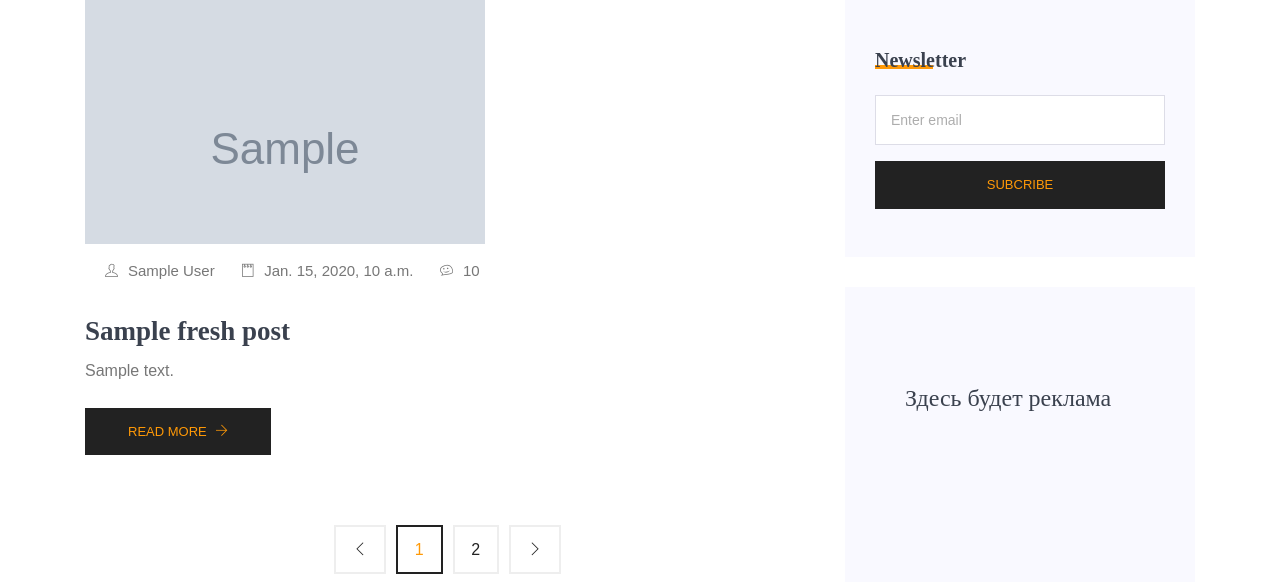
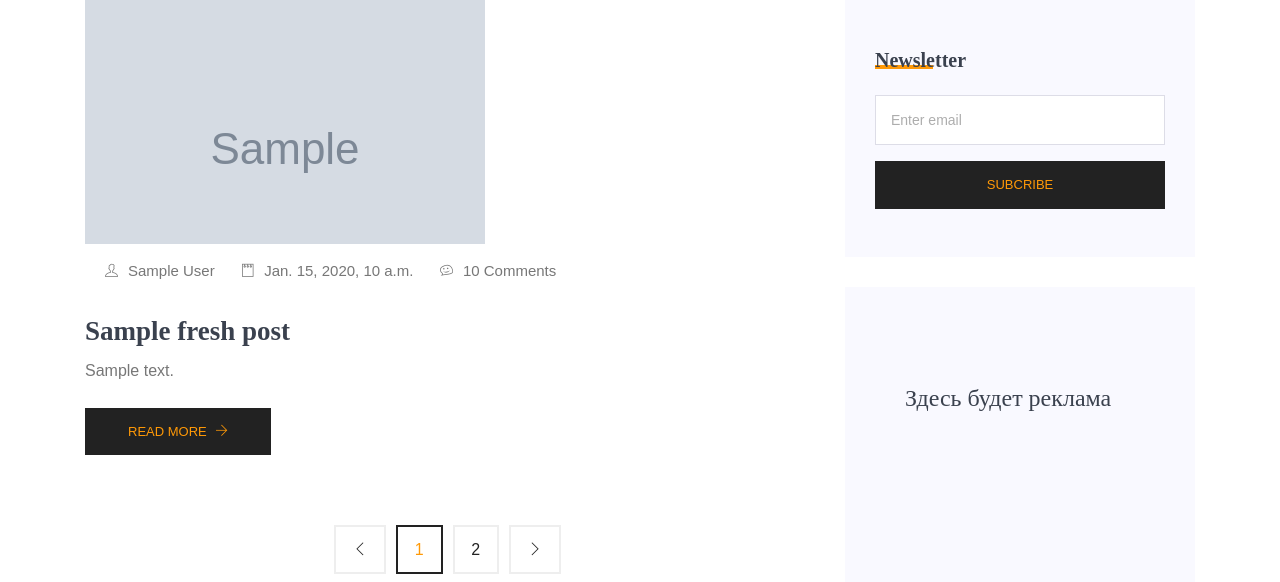
Before and after one commit to NeverDieOne/devman_blog_frontend, a Django app: template templates/index.html in a window 1280 px wide. Shown: the part 1616-2198 px from the top of the page. Run offline with Django 3.2, Linux system fonts and the light colour scheme; the template is opened without the code that fills it: most values are stand-ins (such as "Sample title", 1, 10 or a date in 2020); grey boxes marked "Sample" are stand-in pictures; parts of the project's set-up code (start-up, migrations or seed data) failed here and were passed over; some libraries are stand-ins or nearby versions.

Commit message:
Render posts on index page

```diff
--- a/templates/index.html
+++ b/templates/index.html
@@ -100,15 +100,15 @@
                     <img class="img-fluid" src="{% static 'img/banner/hero-banner.png' %}" alt="">
                   {% endif %}
 
-                  <ul class="thumb-info">
+                  <ul class="thumb-info" style="max-width: 550px;">
                     <li><a href="#"><i class="ti-user"></i>{{ fresh_post.author }}</a></li>
                     <li><a href="#"><i class="ti-notepad"></i>{{ fresh_post.published_at }}</a></li>
-                    <li><a href="#"><i class="ti-themify-favicon"></i>{{ fresh_post.comments_amount }}</a></li>
+                    <li><a href="#"><i class="ti-themify-favicon"></i>{{ fresh_post.comments_amount }} Comments</a></li>
                   </ul>
                 </div>
                 <div class="details mt-20">
                   <h3>{{ fresh_post.title }}</h3>
-                  <p>{{ fresh_post.text }}</p>
+                  <p>{{ fresh_post.text|truncatechars:200 }}</p>
                   <a class="button" href="{{ fresh_post.get_absolute_url }}">Read More <i class="ti-arrow-right"></i></a>
                 </div>
               </div>
```
